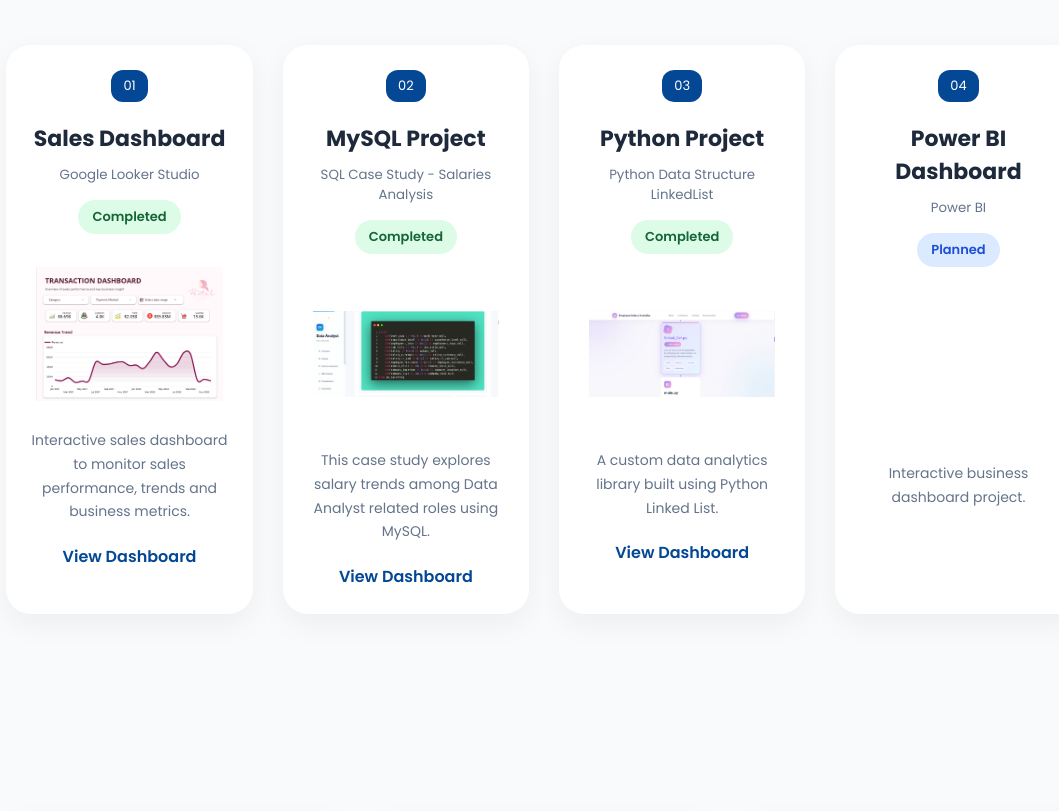
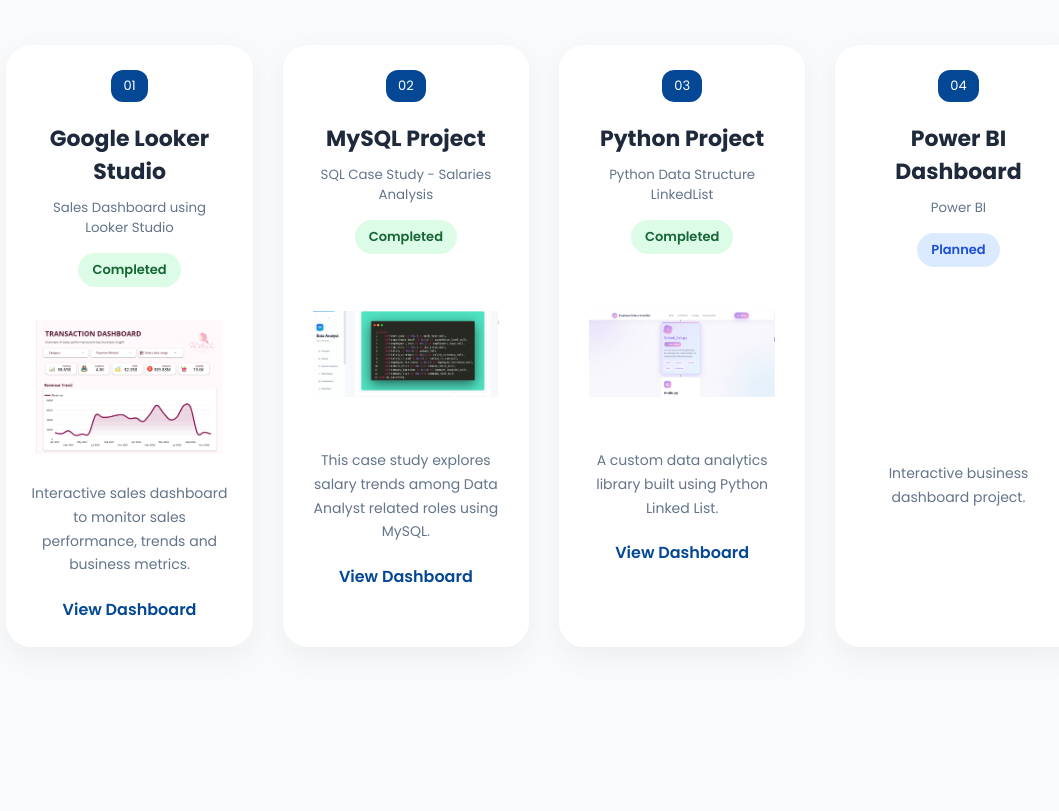
Before and after one commit to good-pastel/data-analyst-portfolio, a plain HTML site: page index.html in a window 1280 px wide. Shown: the part 2220-3031 px from the top of the page, without its empty margins (96-1155 px from the left). Drawn offline with nearby package versions, Linux system fonts and the light colour scheme.

Commit message:
Update index.html

```diff
--- a/index.html
+++ b/index.html
@@ -223,9 +223,9 @@
         <div class="project-card">
           <span class="number"> 01 </span>
 
-          <h3>Sales Dashboard</h3>
+          <h3>Google Looker Studio</h3>
 
-          <small> Google Looker Studio </small>
+          <small> Sales Dashboard using Looker Studio </small>
 
           <span class="status completed"> Completed </span>
 
```
